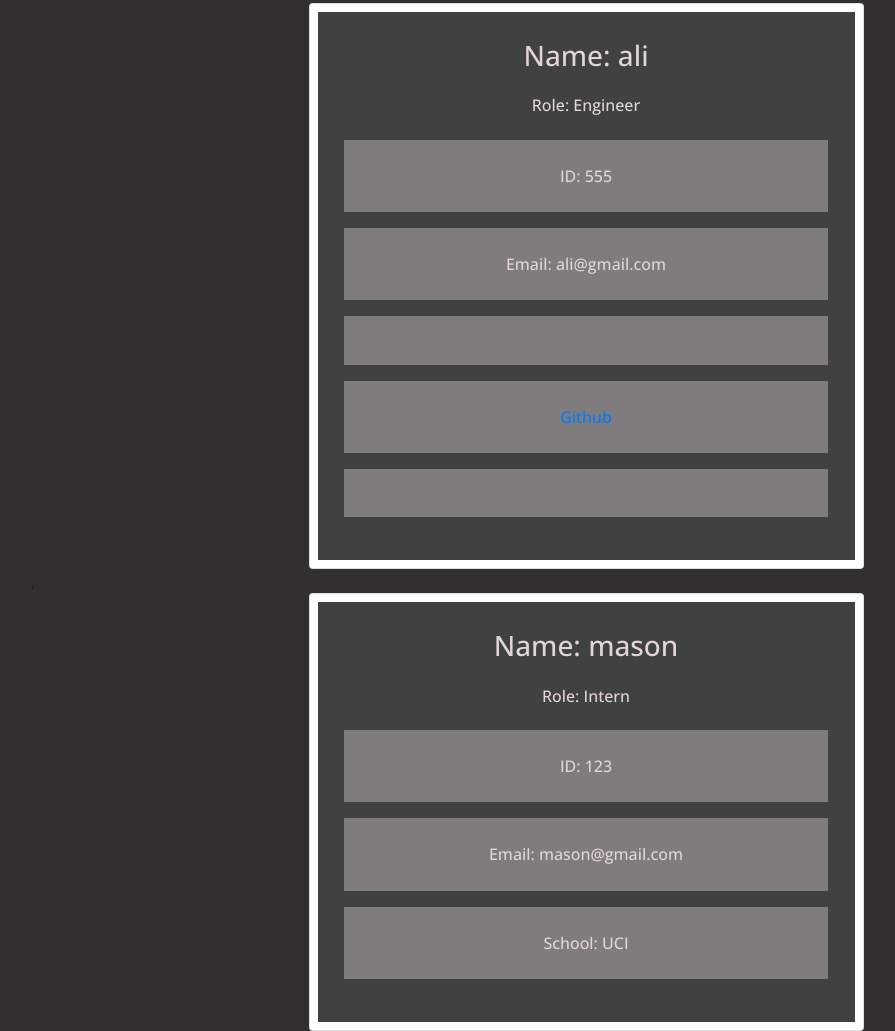
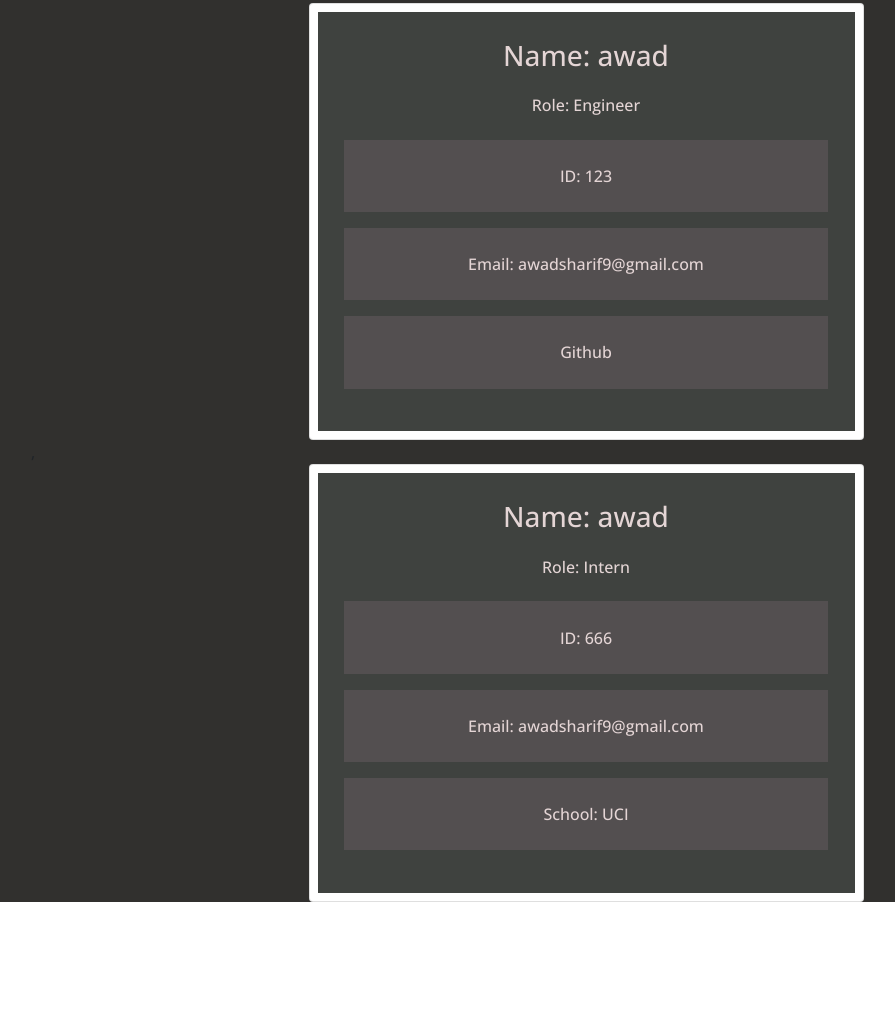
Before and after one commit to asharif123/profile-generator, a website: page index.html in a window 1280 px wide. Shown: the part 674-1705 px from the top of the page, without its empty margins (54-949 px from the left). After the commit the page ends 1576 px from the top, so only its background shows below. Drawn offline with nearby package versions, Linux system fonts and the light colour scheme.

Commit message:
updated styling in html file

```diff
--- a/assets/styles.css
+++ b/assets/styles.css
@@ -6,11 +6,22 @@
     background-color: rgb(49, 48, 46);
 }
 
+/* CSS animation to make text appear from the left when webpage loads */
+@keyframes slideInFromLeft {
+    0% {
+      transform: translateX(-100%);
+    }
+    100% {
+      transform: translateX(0);
+    }
+  }
+
 .title {
-    background-color: rgb(228, 51, 38);
+    background-color: rgb(83, 79, 80);
     color: rgb(228, 213, 213);
     padding: 5%;
     text-align: center;
+    animation: 1s ease-out 0s 1 slideInFromLeft;
 }
 
 .card {
@@ -28,8 +39,10 @@
 }
 
 p, .github{
-    background-color: rgb(128, 123, 124);
+    background-color: rgb(83, 79, 80);
     padding: 5%;
+    color: rgb(228, 213, 213);
+
 }
 
 /* RESPONSIVENESS */
--- a/index.html
+++ b/index.html
@@ -27,7 +27,7 @@
                                                     <h3> Name: awad</h3>
                                                     <h6>  Role: Manager </h6>
                                                     <p> ID: 123 </p>
-                                                    <p> Email: awadsharif@gmail.com </p>
+                                                    <p> Email: awadsharif9@gmail.com </p>
                                                     <p>Office Number: 123</p>
                                                 </div>
                                             </div>
@@ -37,11 +37,11 @@
                                         <div class="rounded col-lg-6 col-md-6 col-sm-12 p-2 card">
                                             <div class="card-content">
                                                 <div class="content">
-                                                    <h3> Name: ali</h3>
+                                                    <h3> Name: awad</h3>
                                                     <h6>  Role: Engineer </h6>
-                                                    <p> ID: 555 </p>
-                                                    <p> Email: ali@gmail.com </p>
-                                                    <p><a href="https://github.com/asharif123"><p class="github">Github</p> </a></p>
+                                                    <p> ID: 123 </p>
+                                                    <p> Email: awadsharif9@gmail.com </p>
+                                                    <a href="https://github.com/asharif123"><p class="github">Github</p> </a>
                                                 </div>
                                             </div>
                                         </div>
@@ -50,10 +50,10 @@
                                         <div class="rounded col-lg-6 col-md-6 col-sm-12 p-2 card">
                                             <div class="card-content">
                                                 <div class="content">
-                                                    <h3> Name: mason</h3>
+                                                    <h3> Name: awad</h3>
                                                     <h6>  Role: Intern </h6>
-                                                    <p> ID: 123 </p>
-                                                    <p> Email: mason@gmail.com </p>
+                                                    <p> ID: 666 </p>
+                                                    <p> Email: awadsharif9@gmail.com </p>
                                                     <p>School: UCI</p>
                                                 </div>
                                             </div>
```
Also changed, not shown: index.js (+0 -34 lines).
